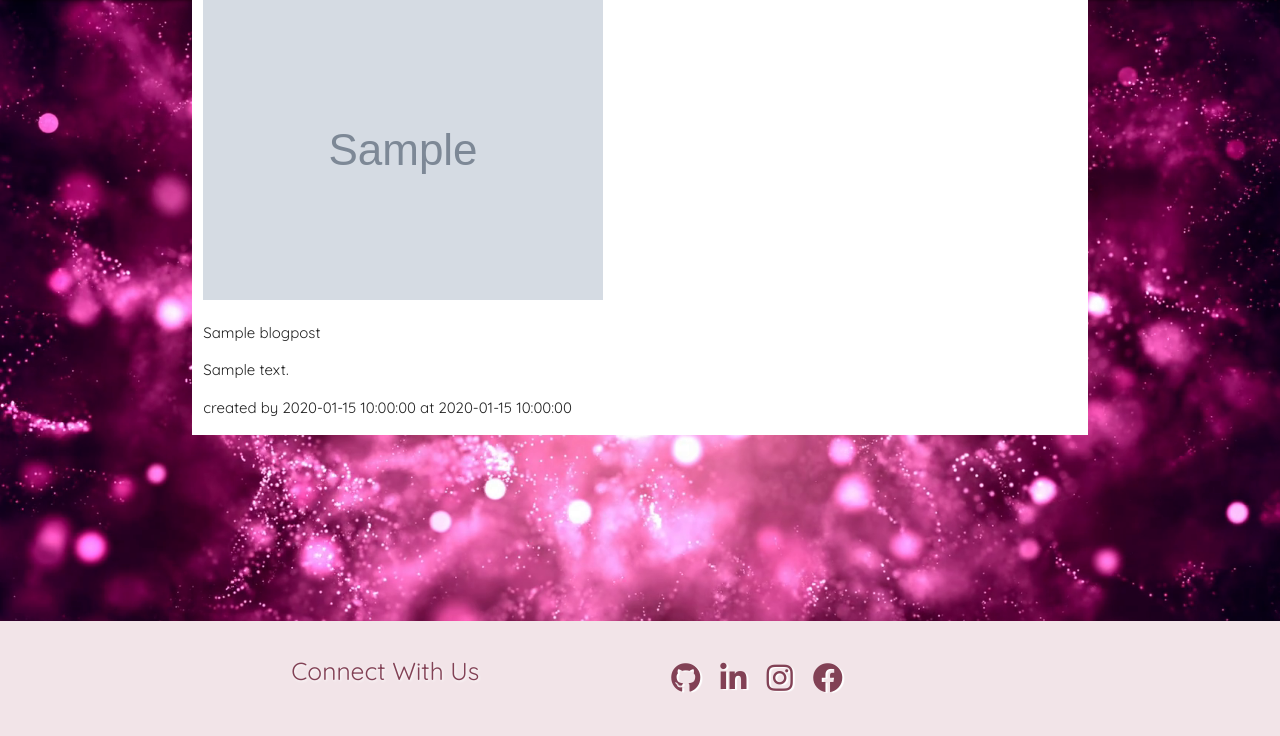
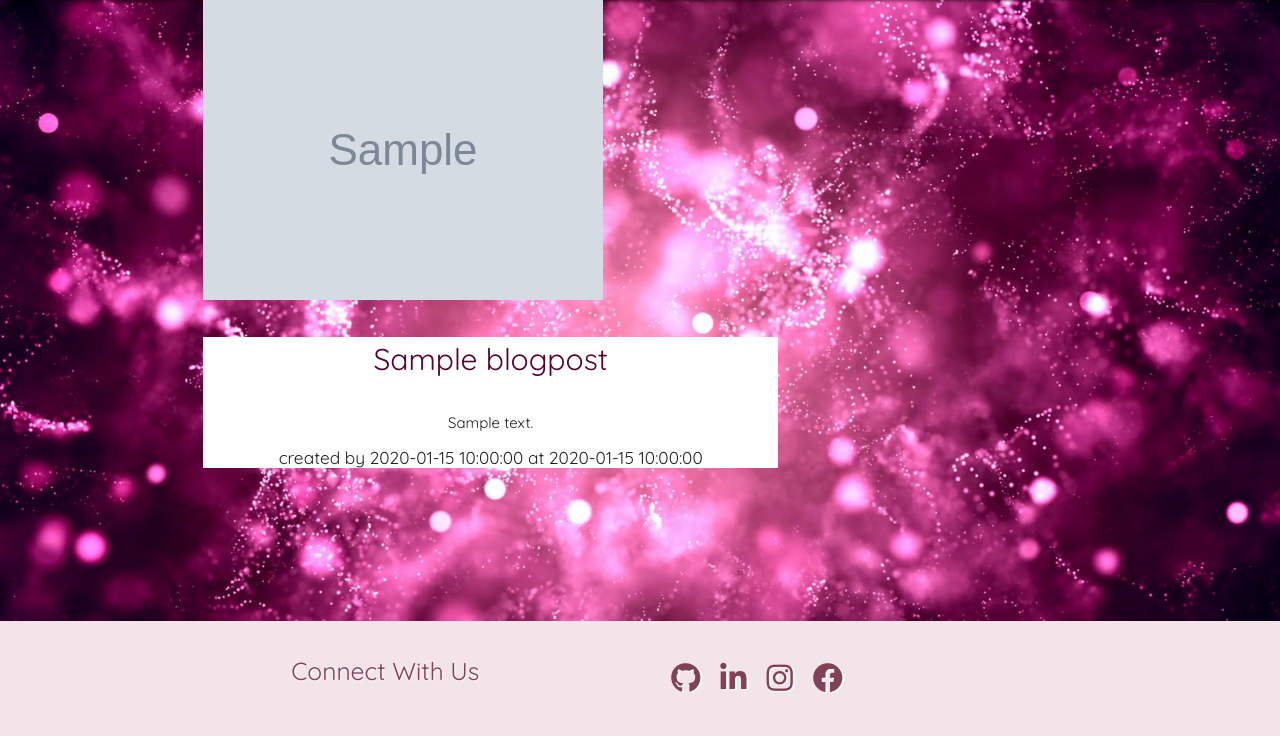
Before and after one commit to Vasileia-Apostolou/all_about_glam_blog, a Flask app: template templates/view_post.html in a window 1280 px wide. Shown: the part 64-800 px from the top of the page. Run offline with Flask 2, Linux system fonts and the light colour scheme; the template is opened without the code that fills it: most values are stand-ins (such as "Sample title", 1, 10 or a date in 2020); grey boxes marked "Sample" are stand-in pictures; some libraries are stand-ins or nearby versions; some web fonts are replaced.

Commit message:
Style Blog posts in View Post Page

```diff
--- a/static/css/style.css
+++ b/static/css/style.css
@@ -26,6 +26,12 @@ main {
 
 .blopost-title {
     color: #540332;
+}
+
+.blogpost-view-title {
+    color: #540332;
+    font-size: 30px;
+
 }
 
 small a {
--- a/templates/view_post.html
+++ b/templates/view_post.html
@@ -2,14 +2,15 @@
 {% block content %}
 
 <!-- VIEW POST PAGE -->
-<div class="row card-horizontal">
+<div class="row">
 	<div class="col l8 offset-12">
 		<div class="post_image">
 			<img src="{{ blogpost.blog_image }}" class="view_post_img">
 	    </div>
-		<p> {{ blogpost.blog_title }} </p>
+			<div class="center-align card-horizontal">
+				<p class="blogpost-view-title"> {{ blogpost.blog_title }} </p>
 				<p> {{ blogpost.blog_content }} </p>
-		<p>created by {{ blogpost.created_by }} at {{ blogpost.created_at }}</p>
+				<h6>created by {{ blogpost.created_by }} at {{ blogpost.created_at }}</h6>
 				<div class="col s3">
 					{% if session.username|lower == blogpost.created_by|lower %}
 					<div class="modal-buttons">
@@ -18,6 +19,8 @@
 						<button data-target="{{ blogpost._id }}" class="btn-small modal-trigger buttons hvr-glow hvr-grow">Delete</button>
 					</div>
 					{% endif %}
+				</div>
+			</div>
 	</div>
 </div>
 
```
Lines whose indentation alone changed are shown as unchanged.
